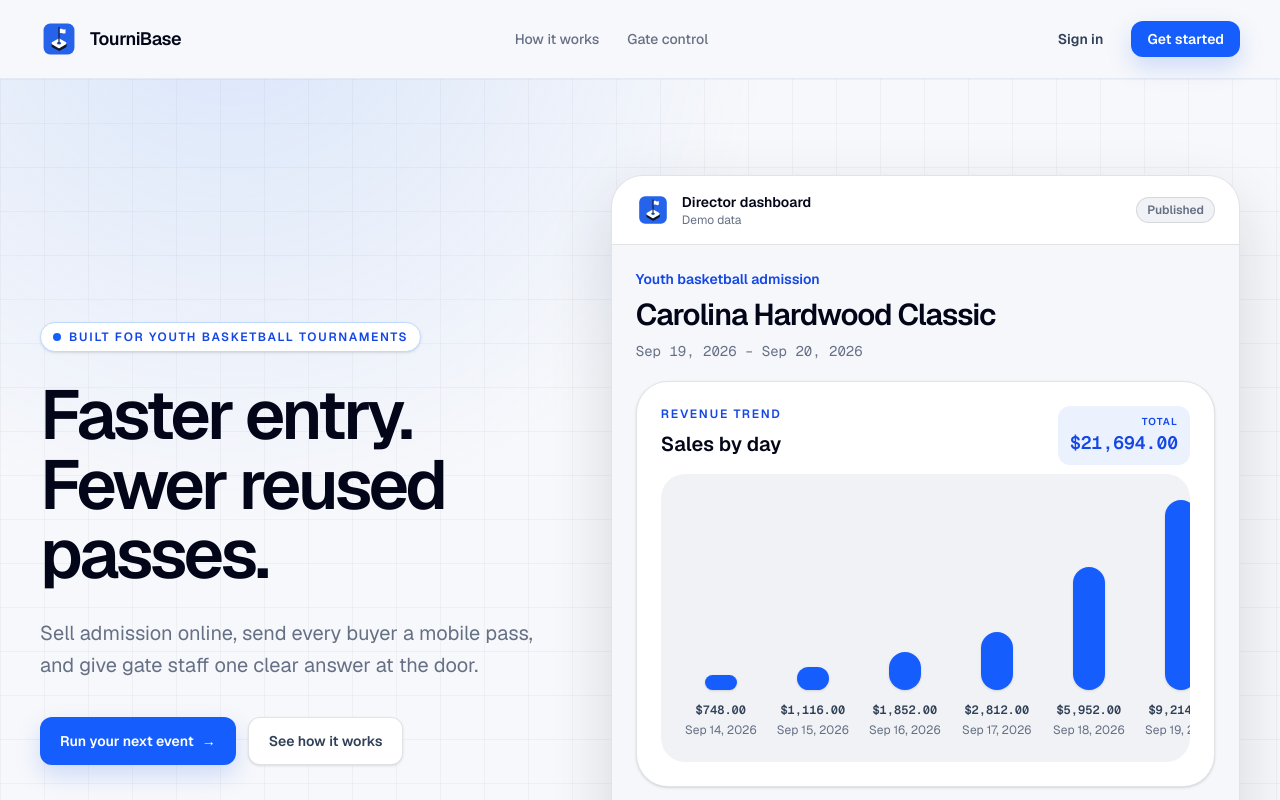
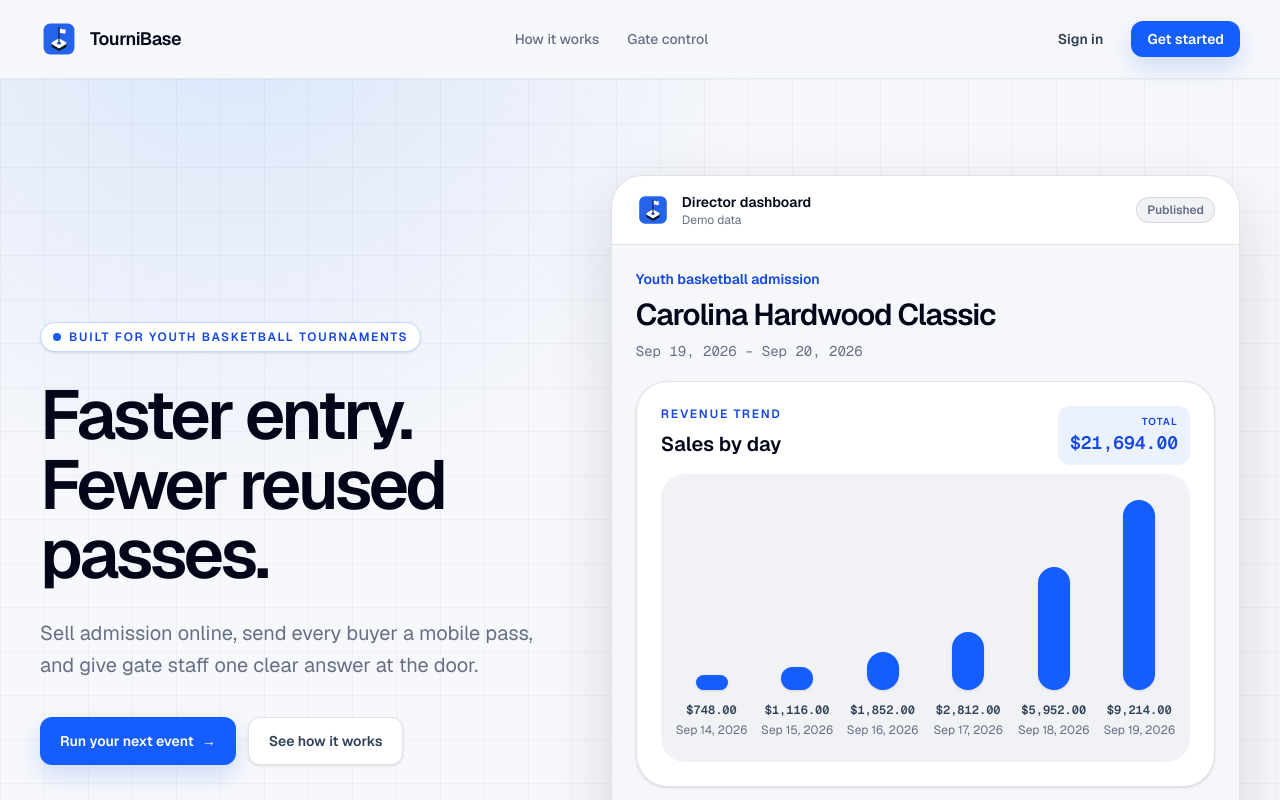
Before and after one commit to LukeShew/tournibase-web-app, a Next.js app: page / in a window 1280 px wide. Shown: the top 800 px of the page. Built offline with nearby package versions, Linux system fonts and the light colour scheme; no server answers.

Commit message:
Fix revenue chart sizing across browser widths

```diff
--- a/src/app/globals.css
+++ b/src/app/globals.css
@@ -43,6 +43,35 @@ html {
 
 .landing-page {
   isolation: isolate;
+}
+
+.revenue-trend-card {
+  container-type: inline-size;
+}
+
+.revenue-trend-compact {
+  display: none;
+}
+
+/* Keep every date visible in chronological order without horizontal scrolling. */
+@container (max-width: 420px) {
+  .revenue-trend-plot {
+    gap: 4px;
+    padding-inline: 8px;
+  }
+
+  .revenue-trend-bar {
+    width: 65%;
+    max-width: 32px;
+  }
+
+  .revenue-trend-full {
+    display: none;
+  }
+
+  .revenue-trend-compact {
+    display: block;
+  }
 }
 
 @media (prefers-reduced-motion: reduce) {
--- a/src/components/revenue-trend-card.tsx
+++ b/src/components/revenue-trend-card.tsx
@@ -20,7 +20,7 @@ export function RevenueTrendCard({
   );
 
   return (
-    <section className="relative flex h-full flex-col rounded-[2rem] border border-border bg-card p-6 shadow-sm">
+    <section className="revenue-trend-card relative flex h-full min-w-0 flex-col rounded-[2rem] border border-border bg-card p-4 shadow-sm sm:p-6">
       <div className="pr-28">
         <p className="text-xs font-semibold uppercase tracking-[0.14em] text-blue-700">
           Revenue trend
@@ -43,7 +43,7 @@ export function RevenueTrendCard({
           No sales data yet
         </div>
       ) : (
-        <div className="mt-4 flex min-h-72 flex-1 items-end gap-3 overflow-x-auto rounded-3xl bg-card-strong px-5 py-6">
+        <div className="revenue-trend-plot mt-4 grid min-h-72 flex-1 items-end gap-2 rounded-3xl bg-card-strong px-3 py-6" style={{ gridTemplateColumns: `repeat(${displayedDays.length}, minmax(0, 1fr))` }}>
           {displayedDays.map((day) => {
             const height = Math.max(
               8,
@@ -53,23 +53,27 @@ export function RevenueTrendCard({
             return (
               <div
                 key={day.date}
-                className="flex min-w-20 flex-1 flex-col items-center justify-end gap-3"
+                className="revenue-trend-day flex min-w-0 flex-col items-center justify-end gap-3"
               >
-                <div className="flex h-48 items-end">
+                <div className="revenue-trend-track flex h-48 w-full items-end justify-center">
                   <div
-                    className="w-8 rounded-full bg-blue-600 shadow-sm"
+                    className="revenue-trend-bar w-8 max-w-full rounded-full bg-blue-600 shadow-sm"
                     style={{ height }}
                     title={`${formatSalesDate(day.date)} · ${formatCurrency(
                       day.totalRevenue,
                     )}`}
                   />
                 </div>
-                <div className="text-center">
-                  <p className="font-mono text-xs font-semibold text-slate-700">
+                <div className="revenue-trend-label min-w-0 text-center">
+                  <p className="revenue-trend-full break-words font-mono text-xs font-semibold text-slate-700">
                     {formatCurrency(day.totalRevenue)}
                   </p>
-                  <p className="mt-1 whitespace-nowrap text-xs text-slate-500">
-                    {formatSalesDate(day.date)}
+                  <p className="revenue-trend-compact font-mono text-xs font-semibold text-slate-700" title={formatCurrency(day.totalRevenue)}>
+                    {new Intl.NumberFormat("en-US", { style: "currency", currency: "USD", notation: "compact", maximumFractionDigits: 0 }).format(day.totalRevenue)}
+                  </p>
+                  <p className="mt-1 text-xs text-slate-500">
+                    <span className="revenue-trend-full">{formatSalesDate(day.date)}</span>
+                    <span className="revenue-trend-compact" title={formatSalesDate(day.date)}>{new Intl.DateTimeFormat("en-US", { month: "short", day: "numeric", timeZone: "UTC" }).format(new Date(`${day.date}T12:00:00Z`))}</span>
                   </p>
                 </div>
               </div>
```
